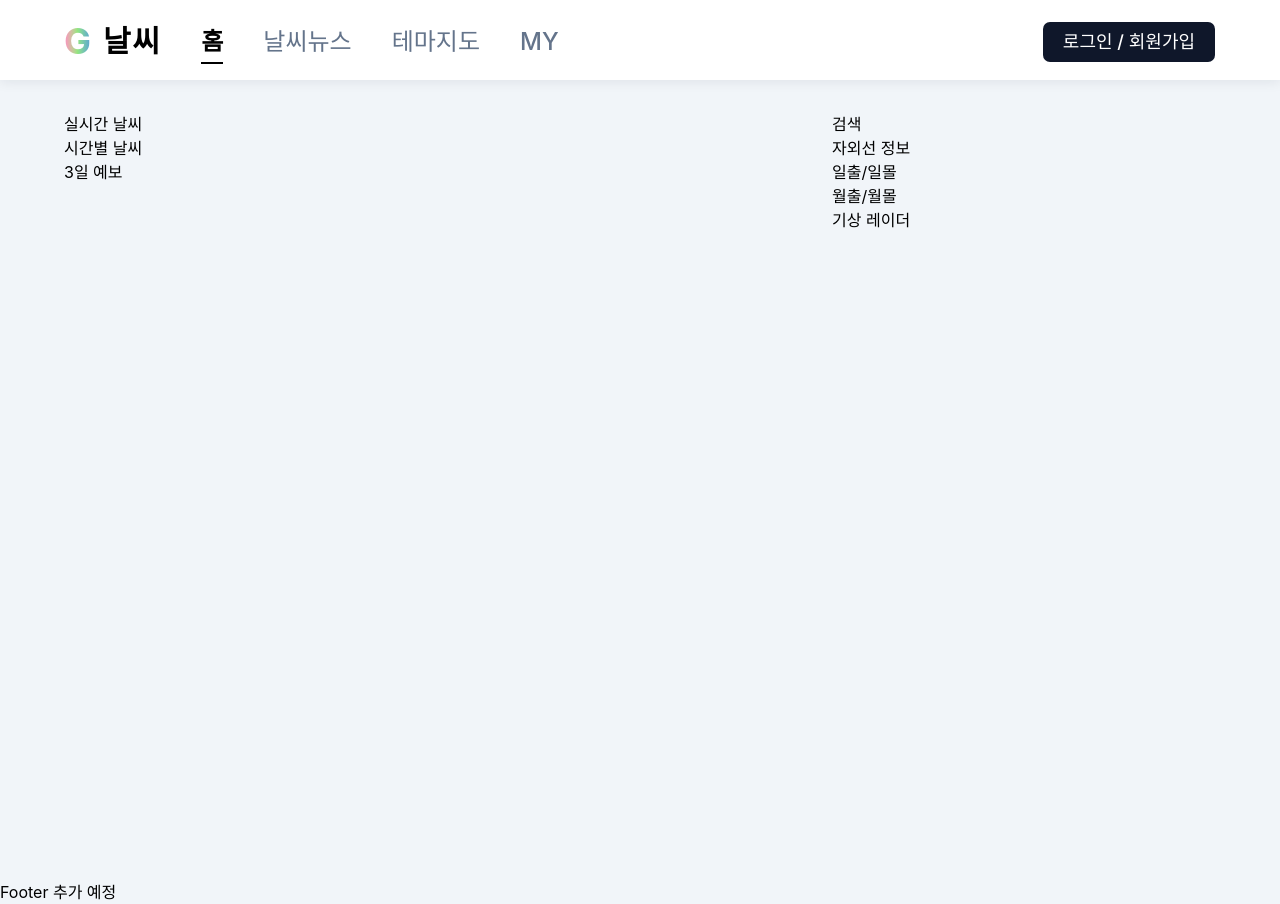
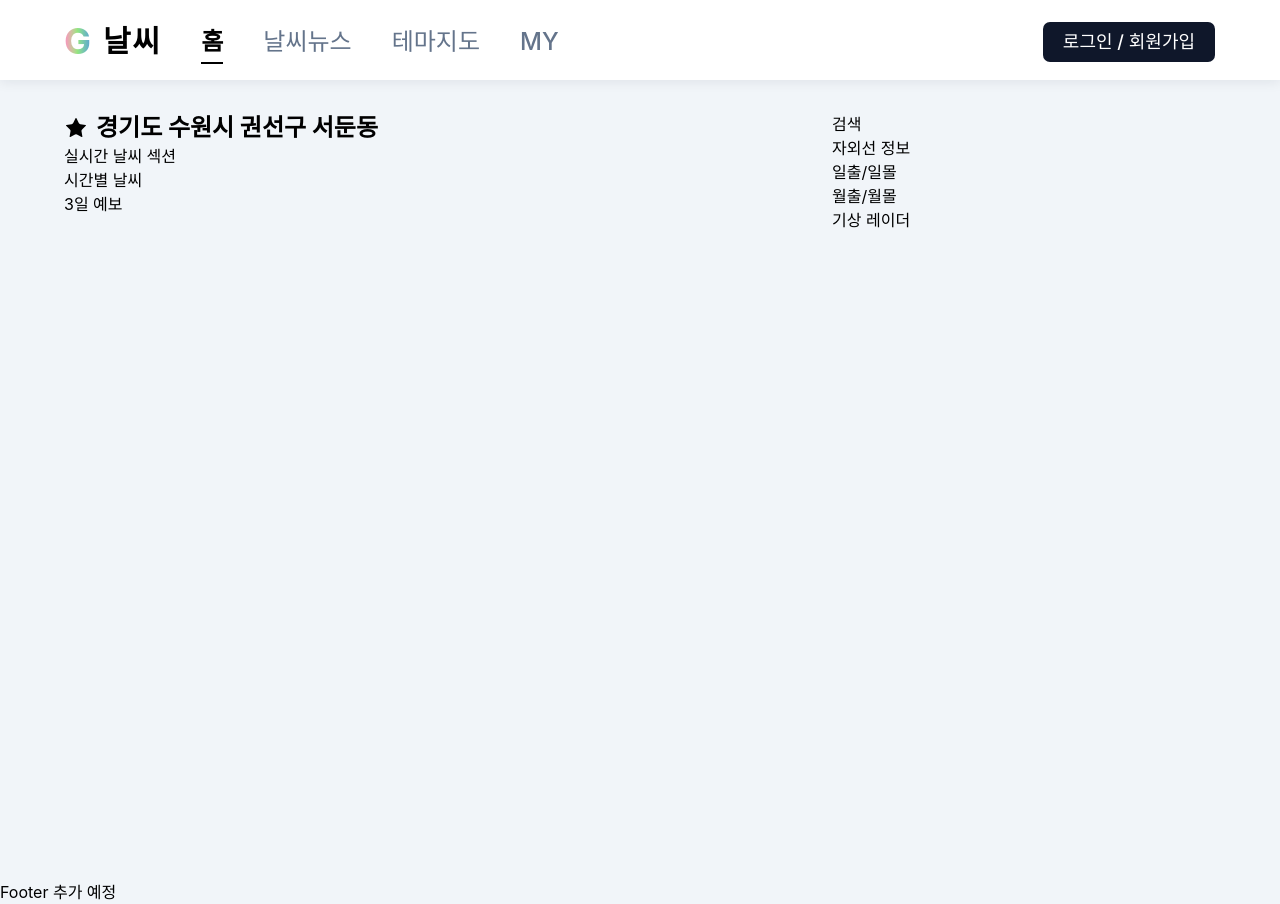
Before and after one commit to G-NooN-in-Dev/gnoon-in-weather, a Next.js app in the folder apps/web/: page / in a window 1280 px wide. Built offline with nearby package versions, Linux system fonts and the light colour scheme; a web font is replaced by a local one.

Commit message:
weather-26 feat: 실시간 날씨 - 위치 정보 UI 추가

```diff
--- /dev/null
+++ b/apps/web/features/home/components/current-location.tsx
@@ -0,0 +1,19 @@
+import { Crosshair, Star } from 'lucide-react'
+
+function CurrentLocation() {
+	return (
+		<div className="flex items-center gap-3 text-2xl font-bold">
+			<div className="flex items-center gap-2">
+				<span>
+					<Star fill="var(--color-grayscale-300)" stroke="var(--color-grayscale-300)" />
+				</span>
+				<h3>경기도 수원시 권선구 서둔동</h3>
+				<span>
+					<Crosshair stroke="var(--color-blue-600)" />
+				</span>
+			</div>
+		</div>
+	)
+}
+
+export default CurrentLocation
--- a/apps/web/features/home/components/current-weather.section.tsx
+++ b/apps/web/features/home/components/current-weather.section.tsx
@@ -1,5 +1,12 @@
+import CurrentLocation from './current-location'
+
 function CurrentWeatherSection() {
-	return <section>실시간 날씨</section>
+	return (
+		<section className="flex flex-col">
+			<CurrentLocation />
+			<div>실시간 날씨 섹션</div>
+		</section>
+	)
 }
 
 export default CurrentWeatherSection
```
